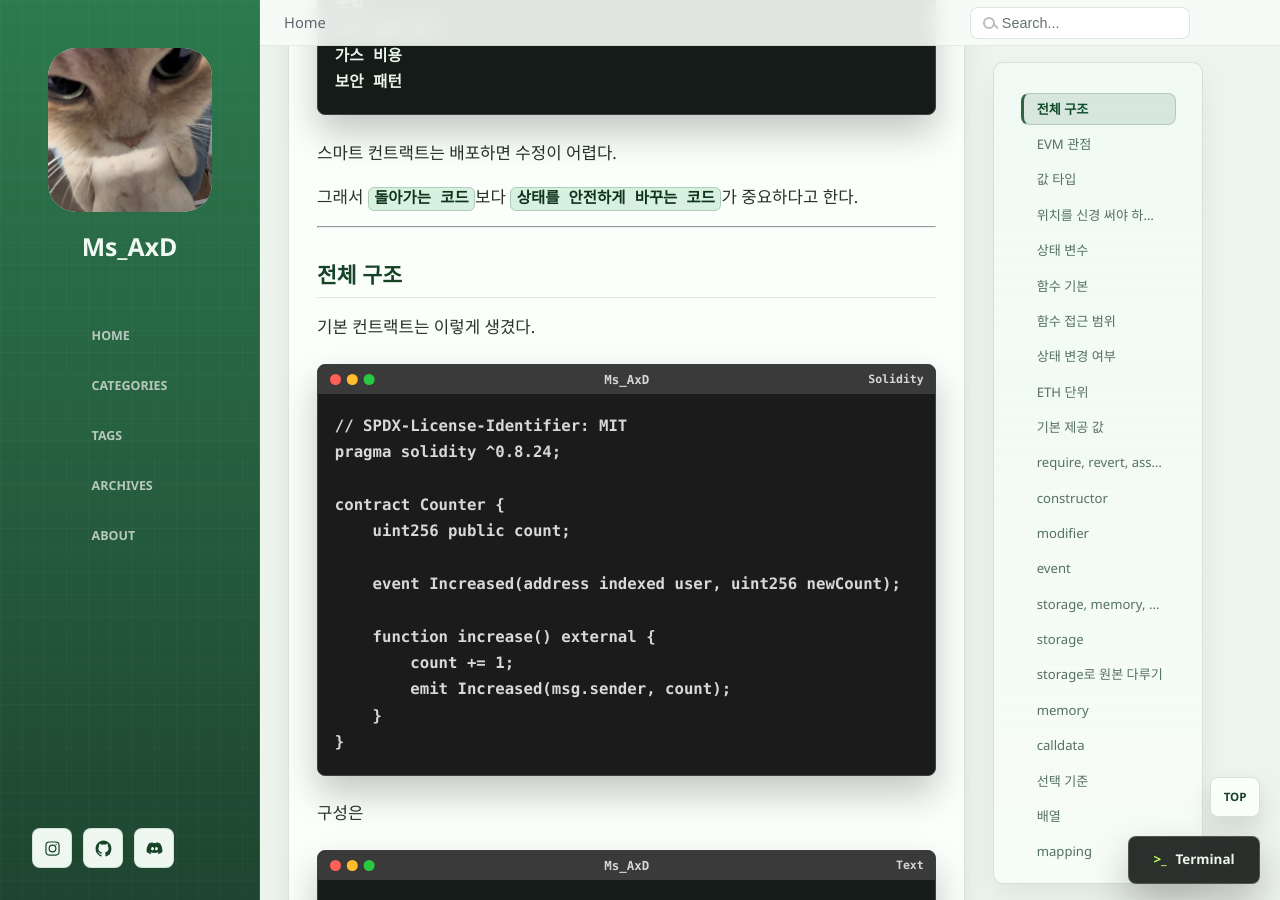
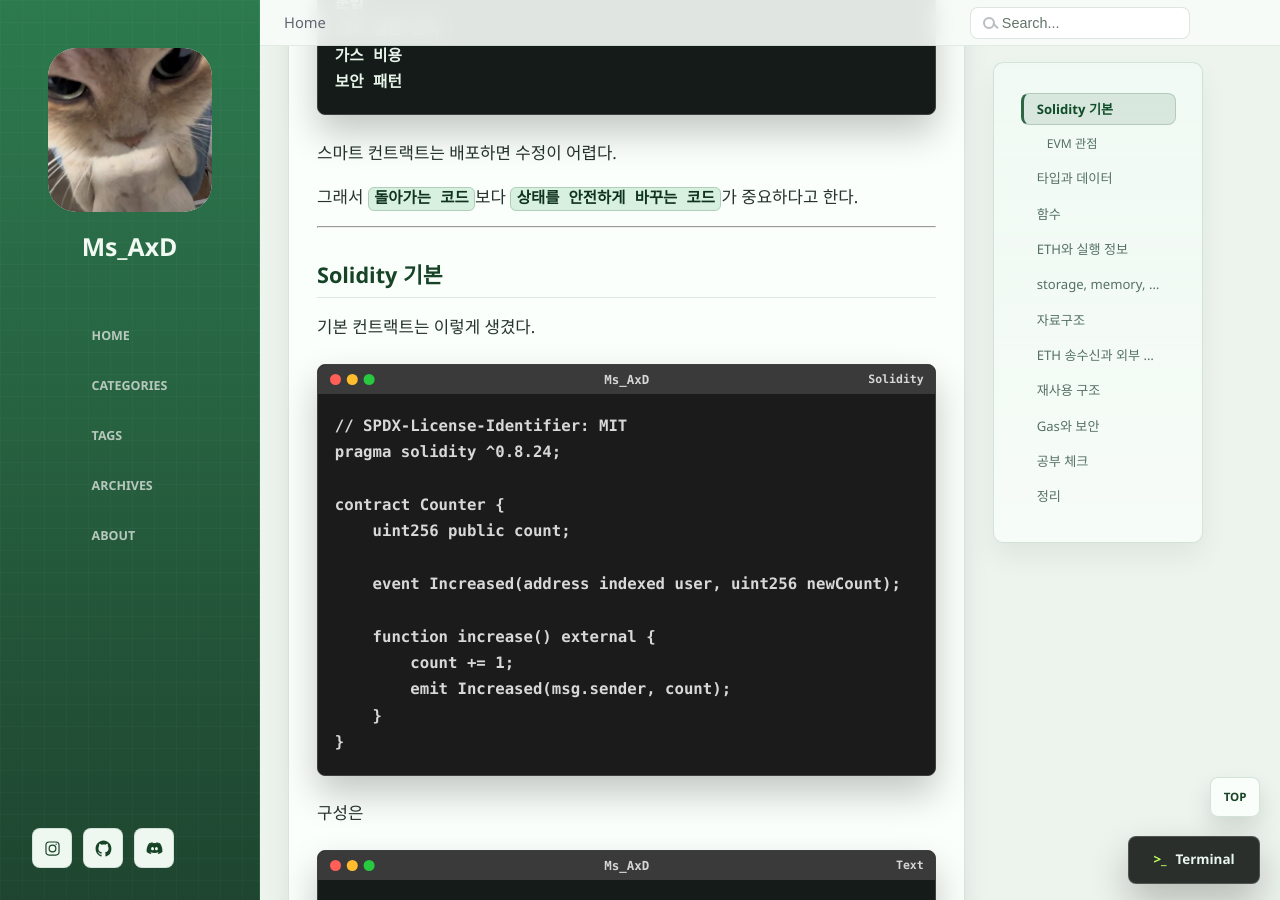
Before and after one commit to ms-axd/ms-axd.github.io, a Jekyll site: the page built from _posts/2026-06-01-solidity-data-location.md, in a window 1280 px wide and 900 px high, scrolled down 503 px. Built offline with Jekyll 4.4.1, drawn with Linux system fonts in a browser that asks for light colours; some of the changed text lies outside the part shown.

Commit message:
solidity

```diff
--- a/_posts/2026-06-01-solidity-data-location.md
+++ b/_posts/2026-06-01-solidity-data-location.md
@@ -24,7 +24,7 @@
 
 ---
 
-## 전체 구조
+## Solidity 기본
 
 기본 컨트랙트는 이렇게 생겼다.
 
@@ -67,7 +67,7 @@
 
 ---
 
-## EVM 관점
+### EVM 관점
 
 Solidity 코드는 EVM bytecode로 컴파일된다.
 
@@ -96,7 +96,7 @@
 
 ---
 
-## 값 타입
+## 타입과 데이터
 
 값 타입은 데이터 자체가 복사된다.
 
@@ -127,7 +127,7 @@
 
 ---
 
-## 위치를 신경 써야 하는 타입
+### 위치를 신경 써야 하는 타입
 
 아래 타입은 데이터가 커질 수 있다.
 
@@ -170,7 +170,7 @@
 
 ---
 
-## 상태 변수
+### 상태 변수
 
 상태 변수는 블록체인에 저장되는 값이다.
 
@@ -203,7 +203,7 @@
 
 ---
 
-## 함수 기본
+## 함수
 
 함수는 입력값을 받고 코드를 실행한 뒤 값을 돌려줄 수 있다.
 
@@ -229,7 +229,7 @@
 
 ---
 
-## 함수 접근 범위
+### 함수 접근 범위
 
 함수와 변수에는 접근 범위가 있다.
 
@@ -268,7 +268,7 @@
 
 ---
 
-## 상태 변경 여부
+### 상태 변경 여부
 
 함수는 상태를 읽거나 바꾸는 방식에 따라 표시할 수 있다.
 
@@ -307,7 +307,7 @@
 
 ---
 
-## ETH 단위
+## ETH와 실행 정보
 
 Solidity는 ETH 단위를 지원한다.
 
@@ -330,7 +330,7 @@
 
 ---
 
-## 기본 제공 값
+### 기본 제공 값
 
 Solidity에는 트랜잭션과 블록 정보를 담은 기본 제공 값이 있다.
 
@@ -373,7 +373,7 @@
 
 ---
 
-## require, revert, assert
+### require, revert, assert
 
 조건 확인은 스마트 컨트랙트에서 매우 중요하다.
 
@@ -420,7 +420,7 @@
 
 ---
 
-## constructor
+### constructor
 
 `constructor`는 배포 시 한 번 실행된다.
 
@@ -440,7 +440,7 @@
 
 ---
 
-## modifier
+### modifier
 
 `modifier`는 함수 실행 전후에 공통 조건을 붙일 때 사용한다.
 
@@ -469,7 +469,7 @@
 
 ---
 
-## event
+### event
 
 `event`는 로그를 남긴다.
 
@@ -512,7 +512,7 @@
 
 ---
 
-## storage
+### storage
 
 `storage`는 컨트랙트의 영구 저장소다.
 
@@ -541,7 +541,7 @@
 
 ---
 
-## storage로 원본 다루기
+### storage로 원본 다루기
 
 `storage` 변수는 원본 상태를 직접 가리킬 수 있다.
 
@@ -569,7 +569,7 @@
 
 ---
 
-## memory
+### memory
 
 `memory`는 함수 실행 중에만 존재하는 임시 공간이다.
 
@@ -591,7 +591,7 @@
 
 ---
 
-## calldata
+### calldata
 
 `calldata`는 외부 함수 호출의 입력 데이터 위치다.
 
@@ -611,7 +611,7 @@
 
 ---
 
-## 선택 기준
+### 선택 기준
 
 데이터 위치는 아래 기준으로 고른다.
 
@@ -639,7 +639,7 @@
 
 ---
 
-## 배열
+## 자료구조
 
 배열은 길이가 고정된 배열과 길이가 변하는 배열이 있다.
 
@@ -687,7 +687,7 @@
 
 ---
 
-## mapping
+### mapping
 
 `mapping`은 key-value 저장소다.
 
@@ -715,7 +715,7 @@
 
 ---
 
-## struct
+### struct
 
 `struct`는 관련 값을 묶는다.
 
@@ -747,7 +747,7 @@
 
 ---
 
-## enum
+### enum
 
 `enum`은 정해진 상태 중 하나를 표현한다.
 
@@ -775,7 +775,7 @@
 
 ---
 
-## receive와 fallback
+## ETH 송수신과 외부 호출
 
 ETH를 직접 받을 때는 `receive`나 `fallback`을 사용한다.
 
@@ -807,7 +807,7 @@
 
 ---
 
-## ETH 보내기
+### ETH 보내기
 
 ETH 전송은 보통 `call`을 사용한다.
 
@@ -826,7 +826,7 @@
 
 ---
 
-## 외부 컨트랙트 호출
+### 외부 컨트랙트 호출
 
 인터페이스를 만들어 두면 다른 컨트랙트를 호출할 수 있다.
 
@@ -850,7 +850,7 @@
 
 ---
 
-## 상속
+## 재사용 구조
 
 Solidity는 상속을 지원한다.
 
@@ -881,7 +881,7 @@
 
 ---
 
-## interface
+### interface
 
 `interface`는 외부 컨트랙트의 함수 모양만 적어 둔 것이다.
 
@@ -898,7 +898,7 @@
 
 ---
 
-## library
+### library
 
 `library`는 재사용 함수 묶음이다.
 
@@ -920,7 +920,7 @@
 
 ---
 
-## modifier 남용 주의
+### modifier 남용 주의
 
 `modifier`는 편하지만 과하게 쓰면 흐름이 숨는다.
 
@@ -937,7 +937,7 @@
 
 ---
 
-## ABI
+### ABI
 
 ABI는 Application Binary Interface다.
 
@@ -956,7 +956,7 @@
 
 ---
 
-## Gas 기본
+## Gas와 보안
 
 가스는 EVM 실행 비용이다.
 
@@ -997,7 +997,7 @@
 
 ---
 
-## 보안 기본 원칙
+### 보안 기본 원칙
 
 Solidity 보안은 아래 문장으로 시작하면 된다.
 
@@ -1016,7 +1016,7 @@
 
 ---
 
-## Checks Effects Interactions
+### Checks Effects Interactions
 
 외부 호출이 있는 함수는 순서가 중요하다.
 
@@ -1065,7 +1065,7 @@
 
 ---
 
-## Reentrancy
+### Reentrancy
 
 재진입 공격은 외부 호출 중 다시 내 컨트랙트로 들어오는 공격이다.
 
@@ -1096,7 +1096,7 @@
 
 ---
 
-## Access Control
+### Access Control
 
 권한 검사는 기본 중 기본이다.
 
@@ -1131,7 +1131,7 @@
 
 ---
 
-## Integer
+### Integer
 
 Solidity `0.8.0`부터는 기본적으로 overflow, underflow를 검사한다.
 
@@ -1156,7 +1156,7 @@
 
 ---
 
-## Delegatecall
+### Delegatecall
 
 `delegatecall`은 호출 대상의 코드를 내 컨트랙트 storage 기준으로 실행한다.
 
@@ -1176,7 +1176,7 @@
 
 ---
 
-## Randomness
+### Randomness
 
 온체인에서 안전한 랜덤은 어렵다.
 
@@ -1194,7 +1194,7 @@
 
 ---
 
-## Timestamp
+### Timestamp
 
 `block.timestamp`는 시간 조건에 자주 사용한다.
 
@@ -1208,7 +1208,7 @@
 
 ---
 
-## 테스트할 것
+## 공부 체크
 
 Solidity 공부는 테스트와 같이 해야 빨리 는다.
 
@@ -1232,7 +1232,7 @@
 
 ---
 
-## 읽는 순서
+### 읽는 순서
 
 Solidity를 처음 공부하면 아래 순서가 좋다.
 
@@ -1251,7 +1251,7 @@
 
 ---
 
-## 암기표
+### 암기표
 
 외워야 할것
 
```
